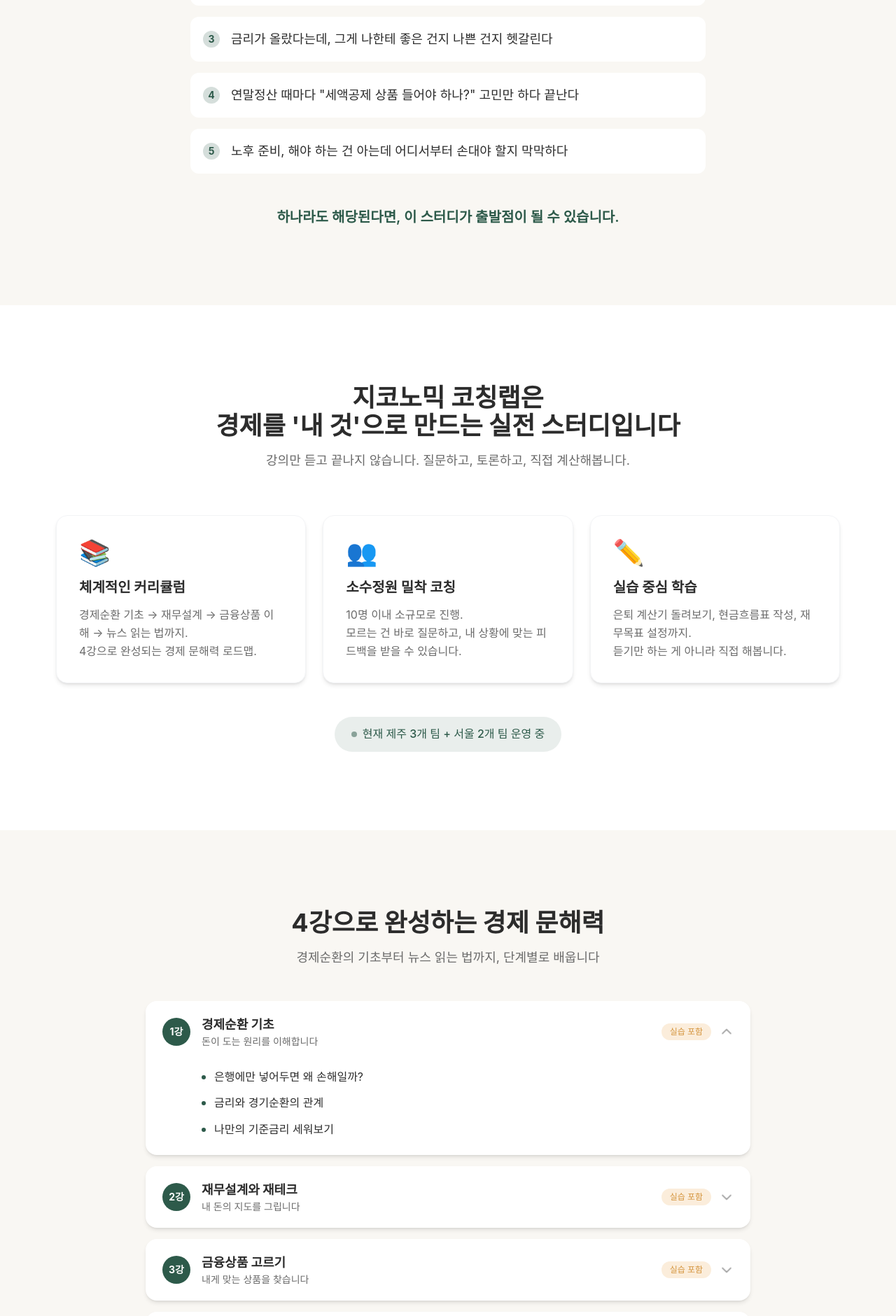
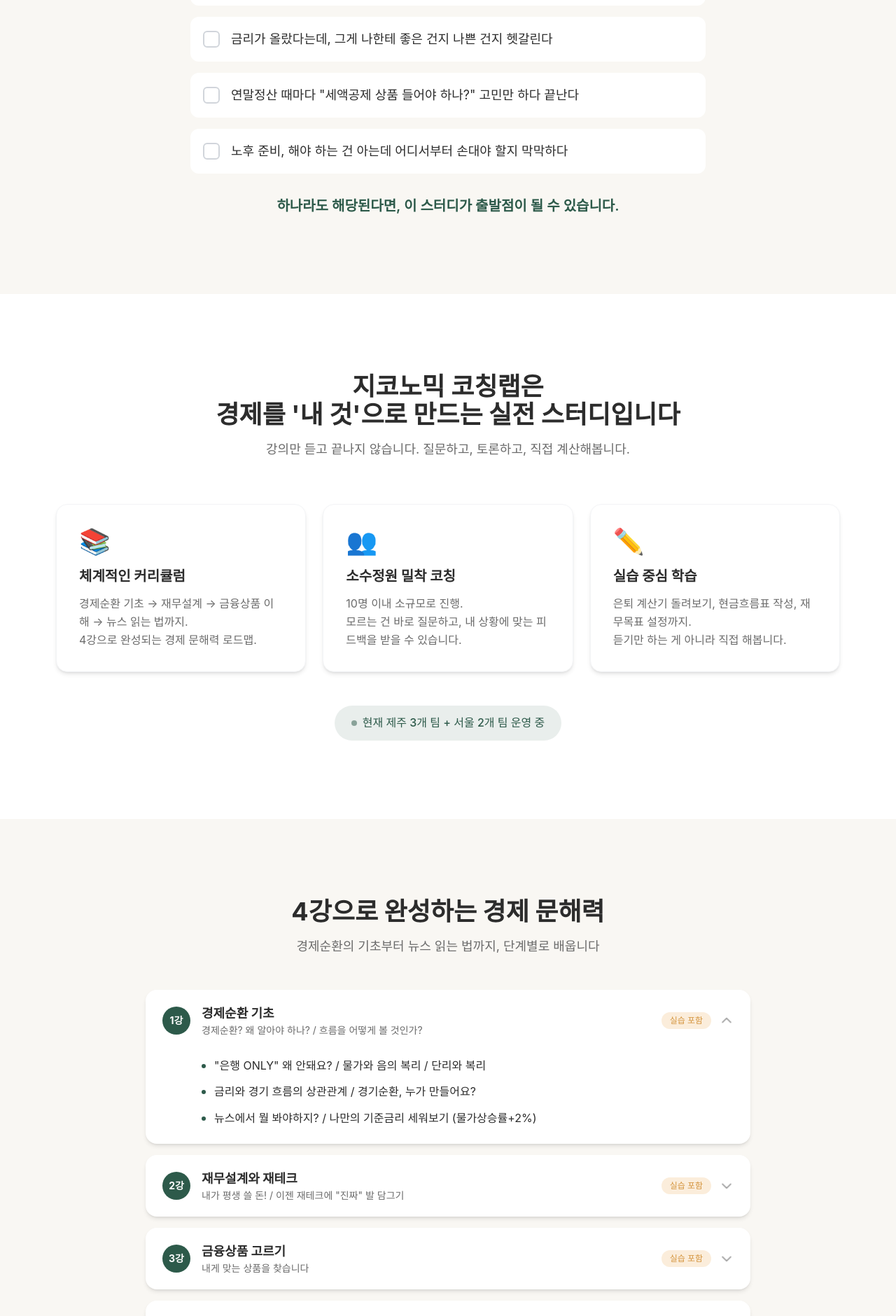
Before and after one commit to DescodeNet/studyRecruitNotice, a React (Vite) app: page / in a window 1280 px wide. Shown: the part 1180-3060 px from the top of the page at 70% size. Built offline with nearby package versions, Linux system fonts and the light colour scheme; the HTML template or start-up script is replaced by a standard one; a web font is replaced by a local one.

Commit message:
리뷰 추가

```diff
--- a/src/App.tsx
+++ b/src/App.tsx
@@ -3,6 +3,7 @@ import PainPoint from './components/PainPoint';
 import About from './components/About';
 import Curriculum from './components/Curriculum';
 import HowItWorks from './components/HowItWorks';
+import Reviews from './components/Reviews';
 import Info from './components/Info';
 import Instructor from './components/Instructor';
 import FAQ from './components/FAQ';
@@ -18,6 +19,7 @@ export default function App() {
       <About />
       <Curriculum />
       <HowItWorks />
+      <Reviews />
       <Info />
       <Instructor />
       <FAQ />
--- a/src/components/HowItWorks.tsx
+++ b/src/components/HowItWorks.tsx
@@ -120,23 +120,6 @@ export default function HowItWorks() {
               </motion.div>
             ))}
 
-            <motion.div
-              initial={{ opacity: 0, y: 20 }}
-              whileInView={{ opacity: 1, y: 0 }}
-              viewport={{ once: true }}
-              transition={{ delay: 0.6 }}
-              className="bg-primary rounded-2xl p-6 text-white"
-            >
-              <svg className="w-8 h-8 text-white/40 mb-3" fill="currentColor" viewBox="0 0 24 24">
-                <path d="M14.017 21v-7.391c0-5.704 3.731-9.57 8.983-10.609l.995 2.151c-2.432.917-3.995 3.638-3.995 5.849h4v10h-9.983zm-14.017 0v-7.391c0-5.704 3.748-9.57 9-10.609l.996 2.151c-2.433.917-3.996 3.638-3.996 5.849h3.983v10h-9.983z" />
-              </svg>
-              <p className="text-lg leading-relaxed mb-4">
-                {howItWorks.testimonial.quote}
-              </p>
-              <p className="text-white/70 text-sm">
-                — {howItWorks.testimonial.author}
-              </p>
-            </motion.div>
           </motion.div>
         </div>
       </div>
--- a/src/components/PainPoint.tsx
+++ b/src/components/PainPoint.tsx
@@ -1,8 +1,26 @@
+import { useState } from 'react';
 import { motion } from 'framer-motion';
 import { content } from '../data/content';
 
 export default function PainPoint() {
   const { painPoint } = content;
+  const [checkedItems, setCheckedItems] = useState<number[]>([]);
+
+  const toggleItem = (index: number) => {
+    setCheckedItems(prev =>
+      prev.includes(index)
+        ? prev.filter(i => i !== index)
+        : [...prev, index]
+    );
+  };
+
+  const getResultMessage = () => {
+    const count = checkedItems.length;
+    if (count === 0) return null;
+    if (count <= 2) return "경제 공부를 시작하기 딱 좋은 타이밍이에요!";
+    if (count <= 4) return "많은 분들이 같은 고민을 하고 있어요. 함께 해결해봐요!";
+    return "지금이 바로 돈 공부를 시작할 때입니다!";
+  };
 
   return (
     <section id="pain-point" className="py-20 md:py-28 bg-bg">
@@ -22,7 +40,7 @@ export default function PainPoint() {
           </p>
         </motion.div>
 
-        <div className="space-y-4 mb-12">
+        <div className="space-y-4 mb-8">
           {painPoint.items.map((item, index) => (
             <motion.div
               key={index}
@@ -30,17 +48,48 @@ export default function PainPoint() {
               whileInView={{ opacity: 1, x: 0 }}
               viewport={{ once: true }}
               transition={{ duration: 0.4, delay: index * 0.1 }}
-              className="flex items-start gap-4 p-4 rounded-xl bg-white border-2 border-transparent"
+              onClick={() => toggleItem(index)}
+              className={`flex items-start gap-4 p-4 rounded-xl cursor-pointer transition-all duration-200 ${
+                checkedItems.includes(index)
+                  ? 'bg-primary/10 border-2 border-primary'
+                  : 'bg-white border-2 border-transparent hover:border-primary/30'
+              }`}
             >
-              <div className="w-6 h-6 rounded-full bg-primary/20 flex items-center justify-center flex-shrink-0 mt-0.5">
-                <span className="text-primary font-bold text-sm">{index + 1}</span>
+              <div className={`w-6 h-6 rounded-md flex items-center justify-center flex-shrink-0 mt-0.5 transition-colors ${
+                checkedItems.includes(index)
+                  ? 'bg-primary'
+                  : 'border-2 border-gray-300 bg-white'
+              }`}>
+                {checkedItems.includes(index) && (
+                  <svg className="w-4 h-4 text-white" fill="none" viewBox="0 0 24 24" stroke="currentColor">
+                    <path strokeLinecap="round" strokeLinejoin="round" strokeWidth={3} d="M5 13l4 4L19 7" />
+                  </svg>
+                )}
               </div>
-              <span className="text-base md:text-lg leading-relaxed text-txt-primary">
+              <span className={`text-base md:text-lg leading-relaxed ${
+                checkedItems.includes(index) ? 'text-primary font-medium' : 'text-txt-primary'
+              }`}>
                 {item}
               </span>
             </motion.div>
           ))}
         </div>
+
+        {/* 진단 결과 */}
+        {checkedItems.length > 0 && (
+          <motion.div
+            initial={{ opacity: 0, y: 10 }}
+            animate={{ opacity: 1, y: 0 }}
+            className="bg-primary/10 rounded-2xl p-6 mb-8 text-center"
+          >
+            <p className="text-2xl font-bold text-primary mb-2">
+              {checkedItems.length}개 해당!
+            </p>
+            <p className="text-txt-secondary">
+              {getResultMessage()}
+            </p>
+          </motion.div>
+        )}
 
         <motion.p
           initial={{ opacity: 0, y: 20 }}
--- /dev/null
+++ b/src/components/Reviews.tsx
@@ -0,0 +1,47 @@
+import { motion } from 'framer-motion';
+import { content } from '../data/content';
+
+export default function Reviews() {
+  const { reviews } = content;
+
+  return (
+    <section id="reviews" className="py-20 md:py-28 bg-white">
+      <div className="max-w-4xl mx-auto px-4">
+        <motion.div
+          initial={{ opacity: 0, y: 30 }}
+          whileInView={{ opacity: 1, y: 0 }}
+          viewport={{ once: true, margin: '-100px' }}
+          transition={{ duration: 0.6 }}
+          className="text-center mb-12"
+        >
+          <h2 className="text-3xl md:text-4xl font-bold text-txt-primary mb-4">
+            {reviews.headline}
+          </h2>
+        </motion.div>
+
+        <div className="grid md:grid-cols-3 gap-6">
+          {reviews.items.map((review, index) => (
+            <motion.div
+              key={index}
+              initial={{ opacity: 0, y: 20 }}
+              whileInView={{ opacity: 1, y: 0 }}
+              viewport={{ once: true }}
+              transition={{ duration: 0.5, delay: index * 0.15 }}
+              className="bg-bg rounded-2xl p-6 md:p-8"
+            >
+              <svg className="w-8 h-8 text-primary/30 mb-4" fill="currentColor" viewBox="0 0 24 24">
+                <path d="M14.017 21v-7.391c0-5.704 3.731-9.57 8.983-10.609l.995 2.151c-2.432.917-3.995 3.638-3.995 5.849h4v10h-9.983zm-14.017 0v-7.391c0-5.704 3.748-9.57 9-10.609l.996 2.151c-2.433.917-3.996 3.638-3.996 5.849h3.983v10h-9.983z" />
+              </svg>
+              <p className="text-txt-primary leading-relaxed mb-4">
+                {review.quote}
+              </p>
+              <p className="text-txt-muted text-sm font-medium">
+                — {review.author}
+              </p>
+            </motion.div>
+          ))}
+        </div>
+      </div>
+    </section>
+  );
+}
--- a/src/data/content.ts
+++ b/src/data/content.ts
@@ -49,22 +49,22 @@ export const content = {
       {
         week: 1,
         title: "경제순환 기초",
-        subtitle: "돈이 도는 원리를 이해합니다",
+        subtitle: "경제순환? 왜 알아야 하나? / 흐름을 어떻게 볼 것인가?",
         topics: [
-          "은행에만 넣어두면 왜 손해일까?",
-          "금리와 경기순환의 관계",
-          "나만의 기준금리 세워보기"
+          "\"은행 ONLY\" 왜 안돼요? / 물가와 음의 복리 / 단리와 복리",
+          "금리와 경기 흐름의 상관관계 / 경기순환, 누가 만들어요?",
+          "뉴스에서 뭘 봐야하지? / 나만의 기준금리 세워보기 (물가상승률+2%)"
         ],
         tag: "실습 포함"
       },
       {
         week: 2,
         title: "재무설계와 재테크",
-        subtitle: "내 돈의 지도를 그립니다",
+        subtitle: "내가 평생 쓸 돈! / 이젠 재테크에 \"진짜\" 발 담그기",
         topics: [
-          "평생 필요한 돈, 계산해보기 (은퇴 계산기 실습)",
-          "현금흐름표 작성 실습",
-          "저축 플랜 짜보기 (세로저축, 가로저축)"
+          "나는 평생 얼마가 필요할까? (은퇴 계산기 실습) / 홈택스 소득서류 떼보기",
+          "재무건강 체크 / 현금흐름표 작성 실습 / 액티브·패시브 인컴",
+          "재무목표 설정 / 세로저축·가로저축 / 저축 플랜 짜보기"
         ],
         tag: "실습 포함"
       },
@@ -74,19 +74,19 @@ export const content = {
         subtitle: "내게 맞는 상품을 찾습니다",
         topics: [
           "연저펀, IRP, 세액공제의 함정",
-          "주식/채권/달러/금/가상화폐 기초",
-          "ETF로 시작하는 분산 투자"
+          "주식/채권/달러/금/ETF 기초",
+          "가상화폐 / 스테이블 코인 / 지니어스 법안"
         ],
         tag: "실습 포함"
       },
       {
         week: 4,
-        title: "뉴스 파헤치기",
-        subtitle: "스스로 판단하는 눈을 기릅니다",
+        title: "물고기를 잡는 법",
+        subtitle: "뉴스 파헤치기",
         topics: [
-          "봐야 할 경제지표 정리",
-          "정책에서 흐름 읽기",
-          "Before → After 사고법"
+          "경제지표 알아보기 / 큰 그림을 보는 눈",
+          "Before → After, 흐름이 모든 걸 결정한다",
+          "정책에서 흐름이 나온다"
         ],
         tag: "실습 포함"
       }
@@ -109,10 +109,37 @@ export const content = {
       { q: "경제 완전 초보인데요", a: "기초부터 시작합니다. 걱정 마세요." },
       { q: "혼자 공부하면 작심삼일이에요", a: "함께하면 다릅니다." }
     ],
-    testimonial: {
-      quote: "어려운 개념도 예시로 설명해주셔서 이해가 잘 됐어요",
-      author: "지난 기수 참가자"
-    }
+    testimonial: null
+  },
+
+  reviews: {
+    headline: "함께한 분들의 이야기",
+    items: [
+      {
+        quote: "정말 경제나 재테크에 관해 아무것도 몰랐지만, 제 눈높이에 맞게 쉽게 설명해주셔서 처음으로 경제에 흥미를 느꼈습니다. 미래에 늘 불안하던 제가 조금은 덜 불안하고 희망적인 삶을 살 수 있게 되었어요. 앞으로의 나날들이 아주 기대됩니다!",
+        author: "20대 직장인"
+      },
+      {
+        quote: "지희 재무코치님은 단순히 지식을 전달하는 것이 아니라 제 상황을 이해하고 진심으로 도움이 될 수 있는 방향을 함께 고민해 주셨습니다. 어려운 내용을 쉽게 풀어서 설명해주시고, 저에게 적용할 수 있는 맞춤형 코칭까지 해주셔서 재무 계획 세우는 것이 두렵지 않고 오히려 즐겁게 느껴집니다.",
+        author: "30대 프리랜서"
+      },
+      {
+        quote: "완전 경린이였는데 현금흐름표 작성하고 나니 돈이 어디로 새는지 보이더라고요. 이제 저축과 투자 계획도 세웠어요!",
+        author: "20대 사회초년생"
+      },
+      {
+        quote: "금융문맹 탈출했습니다! 막연히 불안했던 미래가 이제는 구체적인 계획으로 바뀌었어요. 재무관리가 이렇게 재밌는 줄 몰랐네요.",
+        author: "30대 직장인"
+      },
+      {
+        quote: "40대에 경제 공부 시작하는 게 늦은 줄 알았는데, 오히려 지금이 딱이더라고요. 은퇴 준비와 아이들 교육비 계획까지 세울 수 있게 됐어요.",
+        author: "40대 직장인"
+      },
+      {
+        quote: "50대에도 충분히 따라갈 수 있었어요. 어려운 용어 없이 설명해주셔서 노후 자금 굴리는 법을 드디어 이해했습니다.",
+        author: "50대 자영업자"
+      }
+    ]
   },
 
   info: {
```
